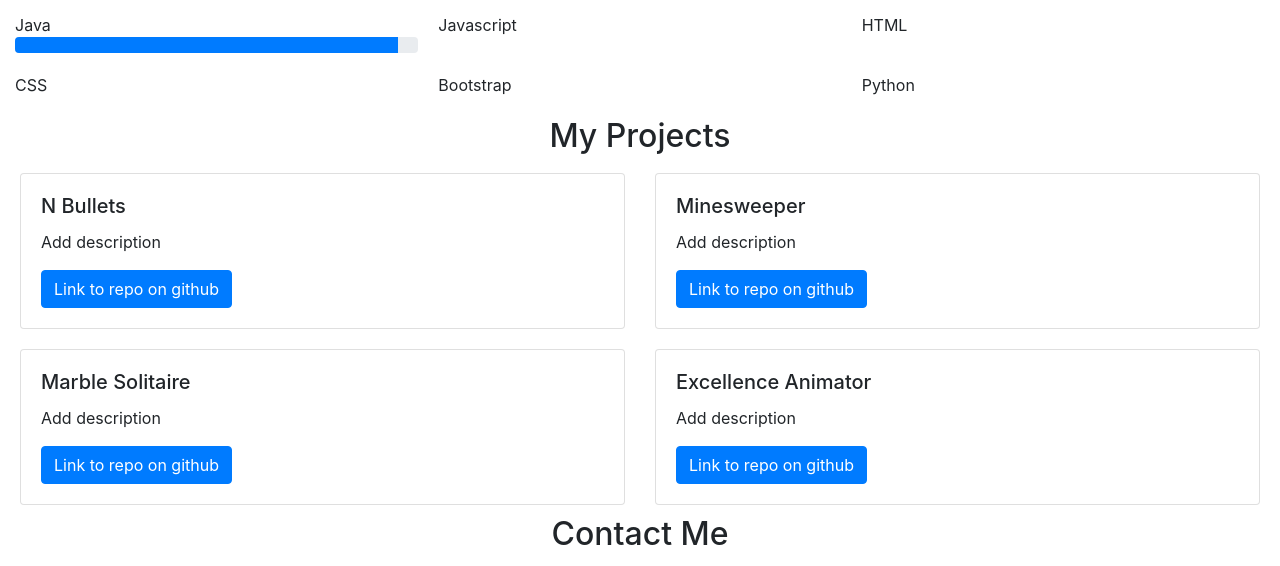
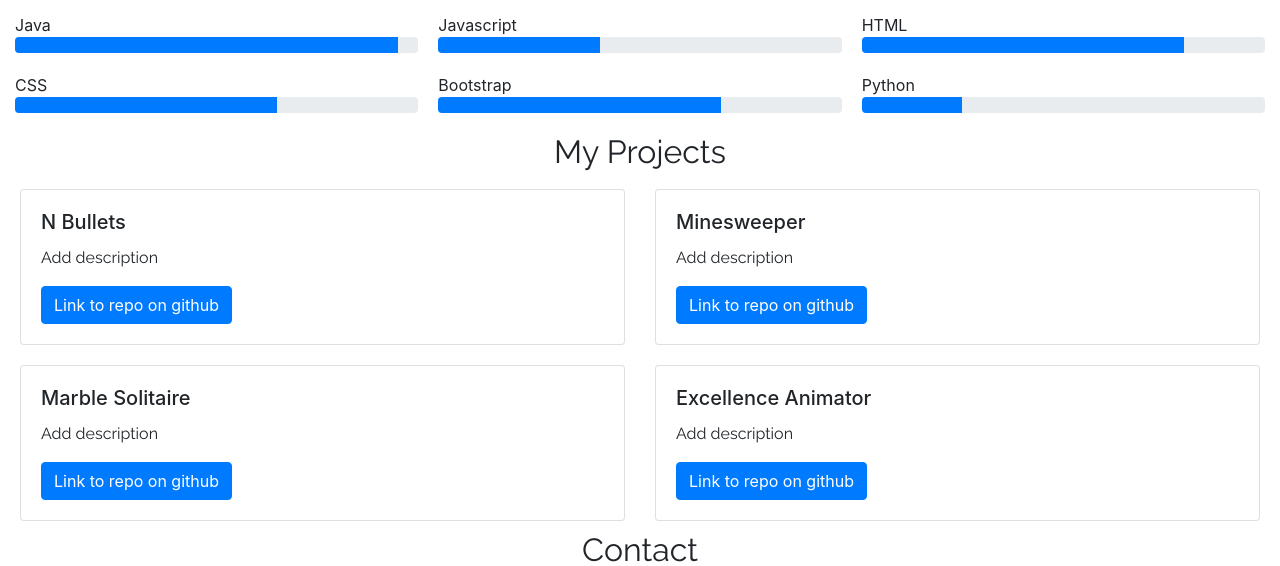
Before and after one commit to ishikaChoudhary01/Personal-Site, a plain HTML site: page index.html in a window 1280 px wide. Shown: the part 671-1237 px from the top of the page. Drawn offline with nearby package versions, Linux system fonts and the light colour scheme.

Commit message:
backbone

```diff
--- a/css/style.css
+++ b/css/style.css
@@ -14,3 +14,15 @@
 .subtitle {
 
 }
+
+h1 {
+  font-family: 'Montserrat-medium', sans-serif;
+}
+
+h2 {
+  font-family: 'Raleway', sans-serif;
+}
+
+p {
+  font-family: 'Raleway', sans-serif;
+}
--- a/index.html
+++ b/index.html
@@ -9,6 +9,8 @@
     <link rel="stylesheet" href="https://stackpath.bootstrapcdn.com/bootstrap/4.5.2/css/bootstrap.min.css" integrity="sha384-JcKb8q3iqJ61gNV9KGb8thSsNjpSL0n8PARn9HuZOnIxN0hoP+VmmDGMN5t9UJ0Z" crossorigin="anonymous">
     <link rel="stylesheet" href="css/style.css">
     <link rel="icon" href="">
+    <link href="https://fonts.googleapis.com/css2?family=Montserrat&family=Playball&display=swap" rel="stylesheet">
+    <link href="https://fonts.googleapis.com/css2?family=Raleway&display=swap" rel="stylesheet">
   </head>
 
   <body>
@@ -56,25 +58,39 @@
     <div class="row">
       <div class="col-lg-4 col-md-6">
         Java
-
         <div class="progress">
           <div class="progress-bar" role="progressbar" style="width: 95%" aria-valuenow="95" aria-valuemin="0" aria-valuemax="100"></div>
         </div>
       </div>
       <div class="col-lg-4 col-md-6">
         Javascript
+        <div class="progress">
+          <div class="progress-bar" role="progressbar" style="width: 40%" aria-valuenow="40" aria-valuemin="0" aria-valuemax="100"></div>
+        </div>
       </div>
       <div class="col-lg-4 col-md-6">
         HTML
+        <div class="progress">
+          <div class="progress-bar" role="progressbar" style="width: 80%" aria-valuenow="80" aria-valuemin="0" aria-valuemax="100"></div>
+        </div>
       </div>
       <div class="col-lg-4 col-md-6">
         CSS
+        <div class="progress">
+          <div class="progress-bar" role="progressbar" style="width: 65%" aria-valuenow="65" aria-valuemin="0" aria-valuemax="100"></div>
+        </div>
       </div>
       <div class="col-lg-4 col-md-6">
         Bootstrap
+        <div class="progress">
+          <div class="progress-bar" role="progressbar" style="width: 70%" aria-valuenow="70" aria-valuemin="0" aria-valuemax="100"></div>
+        </div>
       </div>
       <div class="col-lg-4 col-md-6">
         Python
+        <div class="progress">
+          <div class="progress-bar" role="progressbar" style="width: 25%" aria-valuenow="25" aria-valuemin="0" aria-valuemax="100"></div>
+        </div>
       </div>
     </div>
 
@@ -126,7 +142,7 @@
 
 <! Contact -->
 
-<h2 class="subtitle text-center">Contact Me</h2>
+<h2 class="subtitle text-center">Contact</h2>
 
 <! Linkedin, Github, Email -->
 
```
Also changed, not shown: 1 other file.
